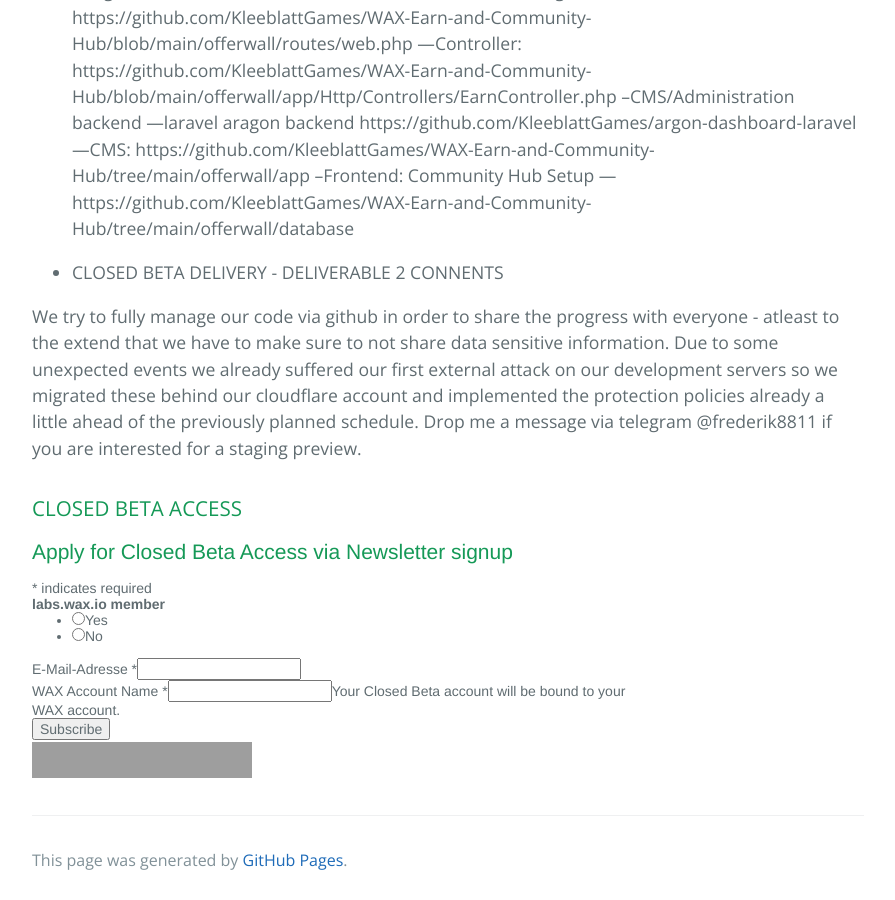
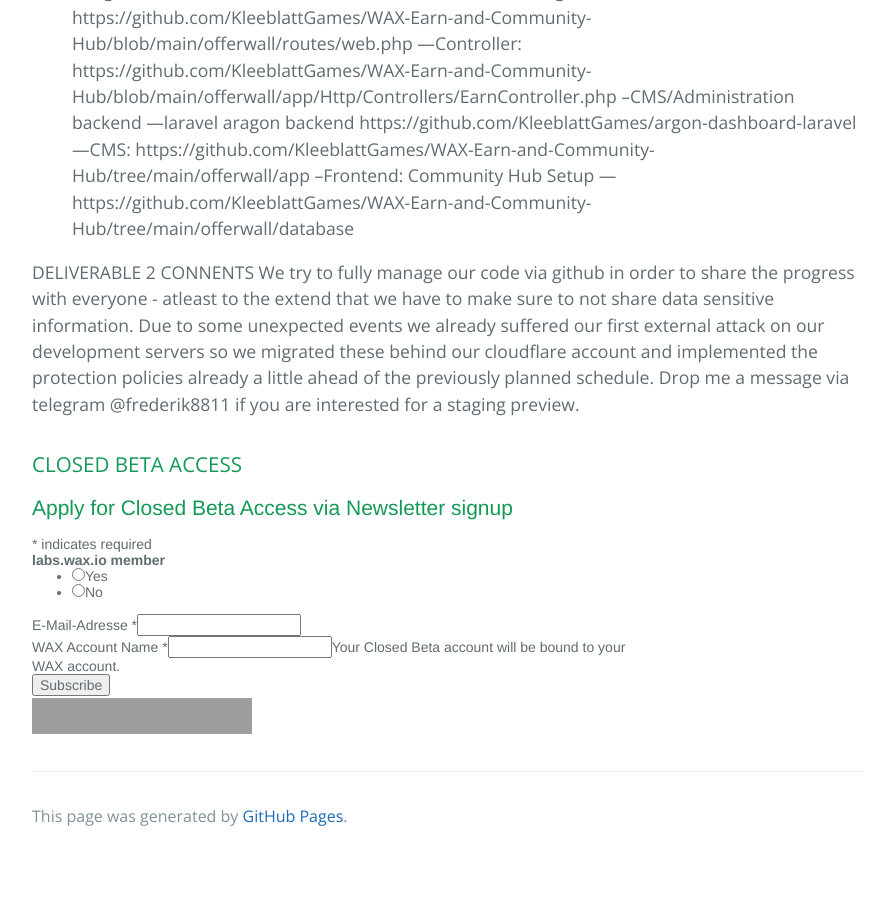
Before and after one commit to KleeblattGames/KleeblattGames.github.io, a Jekyll site: the page built from index.md, in a window 1280 px wide and 900 px high, scrolled down 692 px, cut to the strip 0-900 px from the top of the window. Shown: the whole strip, without its empty margins (192-1087 px from the left). Built offline with Jekyll 4.4.1, drawn with Linux system fonts in a browser that asks for light colours; comment, search, counter and statistics services are not loaded; after the commit the page ends 1552 px from its top, so only the background shows below that; grey boxes are pictures that could not be loaded.

Commit message:
Update index.md

```diff
--- a/index.md
+++ b/index.md
@@ -24,8 +24,7 @@
   --Frontend: Community Hub Setup
   ---https://github.com/KleeblattGames/WAX-Earn-and-Community-Hub/tree/main/offerwall/database
 
-- CLOSED BETA DELIVERY - DELIVERABLE 2 CONNENTS
-
+DELIVERABLE 2 CONNENTS
 We try to fully manage our code via github in order to share the progress with everyone - atleast to the extend that we have to make sure to not share data sensitive information. Due to some unexpected events we already suffered our first external attack on our development servers so we migrated these behind our cloudflare account and implemented the protection policies already a little ahead of the previously planned schedule. Drop me a message via telegram @frederik8811 if you are interested for a staging preview.
 
 
```
